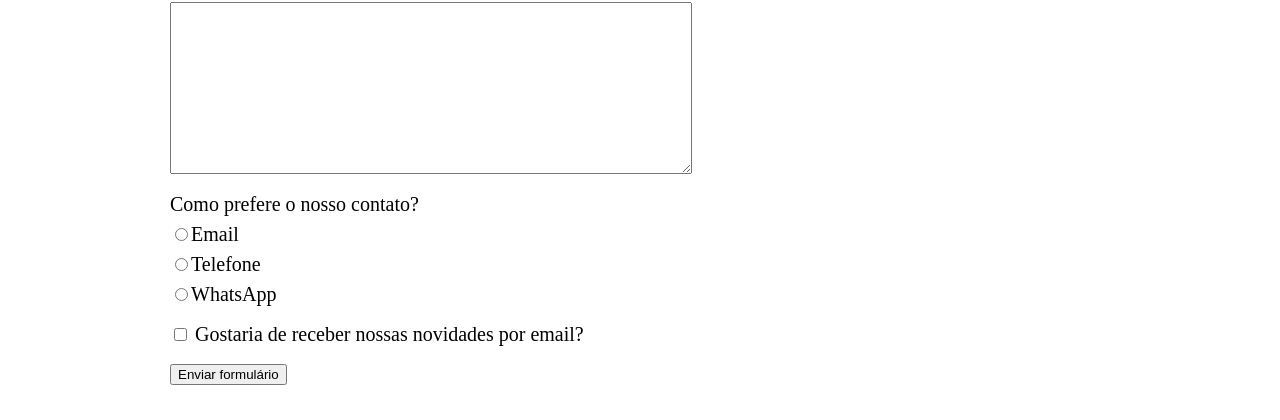
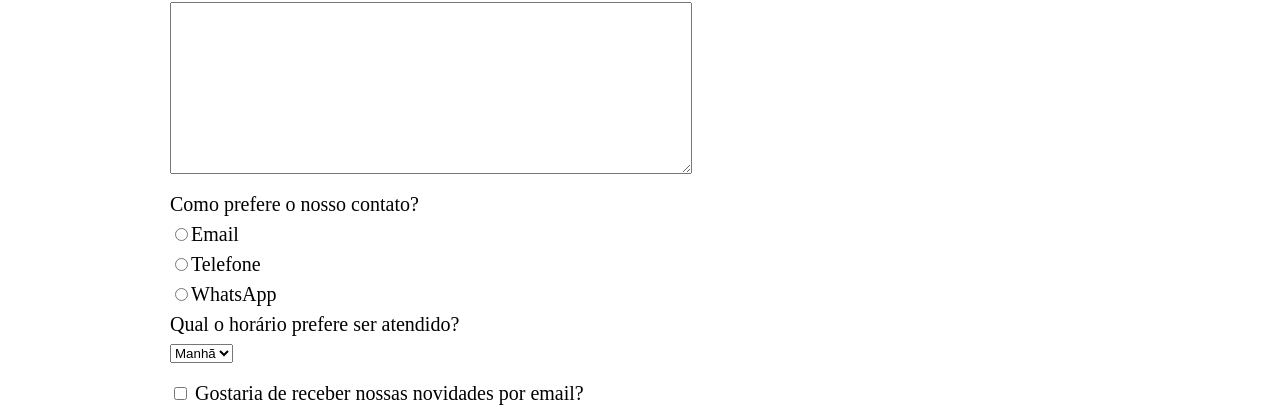
Before and after one commit to magnoliamedeiros/mentoria-cloud-girls, a plain HTML site: page barbearia-alura/contato.html in a window 1280 px wide. Shown: the part 628-1048 px from the top of the page. Drawn offline with Linux system fonts and the light colour scheme.

Commit message:
Modificado o arquivo contato.html adiconando um drop-down para escolha de horário

```diff
--- a/barbearia-alura/contato.html
+++ b/barbearia-alura/contato.html
@@ -49,6 +49,14 @@
                 <label for="radio-whatsapp"><input type="radio" name="contato" value="whatsapp" id="radio-whatsapp">WhatsApp</label>
             </div>
 
+            <div>
+            <p>Qual o horário prefere ser atendido?</p>
+                <select name="" id="">
+                    <option value="">Manhã</option>
+                    <option value="">Tarde</option>
+                    <option value="">Noite</option>
+                </select>
+            </div>
             <label class="checkbox"><input type="checkbox"> Gostaria de receber nossas novidades por email?</label>
 
             <input type="submit" value="Enviar formulário">
```
